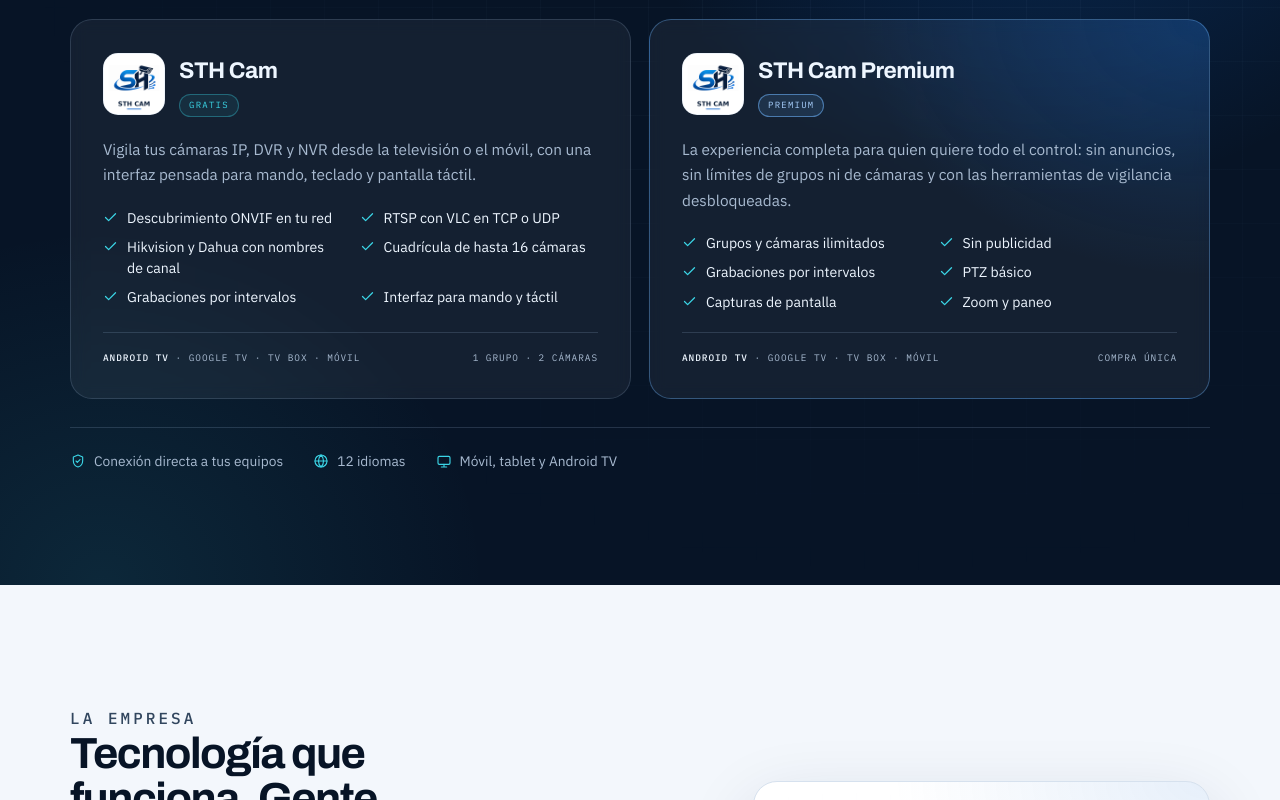
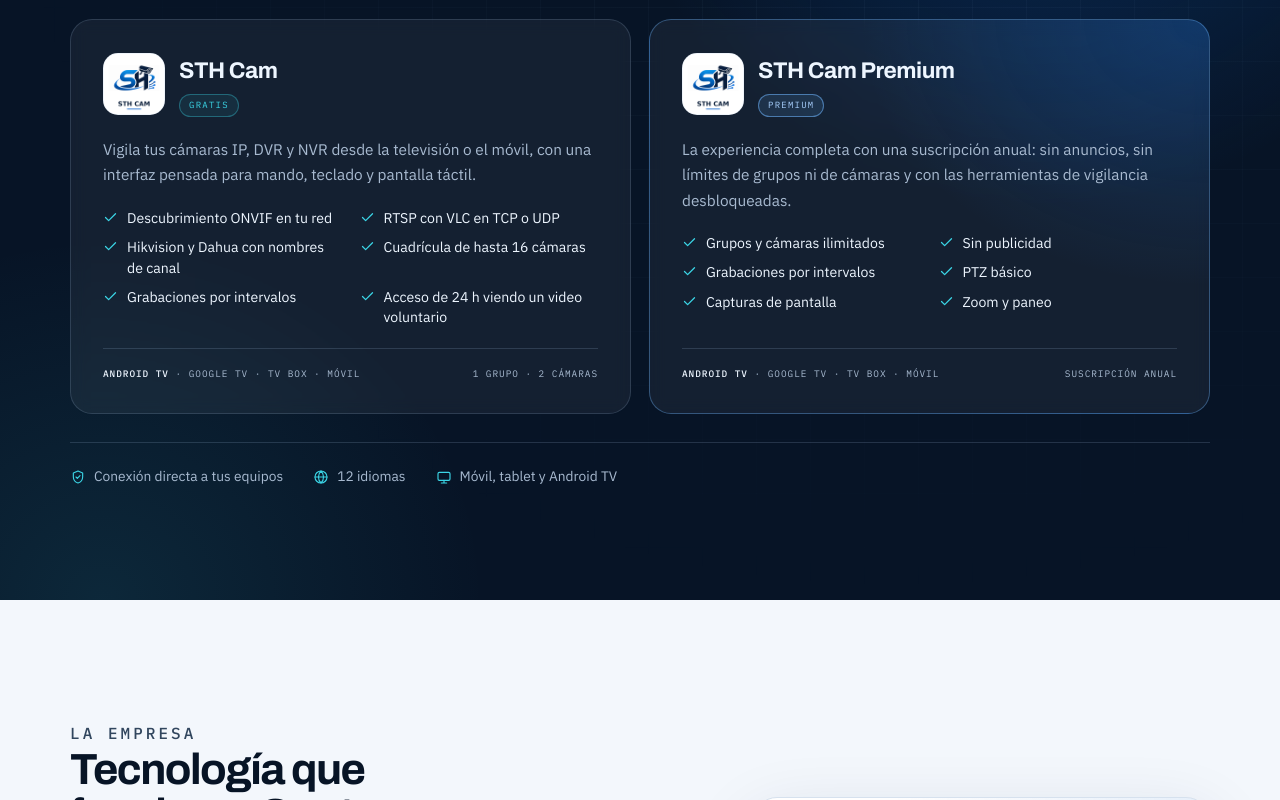
Before and after one commit to hernan840308/sth-web, a plain HTML site: page index.html in a window 1280 px wide. Shown: the part 1664-2464 px from the top of the page. Drawn offline with Linux system fonts and the light colour scheme.

Commit message:
Update STH Cam cards for 24h access and yearly subscription
Co-Authored-By: Claude Code <noreply@anthropic.com>

```diff
--- a/index.html
+++ b/index.html
@@ -1344,7 +1344,7 @@
               </li>
               <li>
                 <svg viewBox="0 0 24 24" fill="none" stroke="currentColor" stroke-width="2" stroke-linecap="round" stroke-linejoin="round" aria-hidden="true"><path d="m4 12 5 5 11-11"/></svg>
-                Interfaz para mando y táctil
+                Acceso de 24 h viendo un video voluntario
               </li>
             </ul>
 
@@ -1364,8 +1364,8 @@
             </div>
 
             <p class="app-desc">
-              La experiencia completa para quien quiere todo el control: sin anuncios,
-              sin límites de grupos ni de cámaras y con las herramientas de vigilancia
+              La experiencia completa con una suscripción anual: sin anuncios, sin
+              límites de grupos ni de cámaras y con las herramientas de vigilancia
               desbloqueadas.
             </p>
 
@@ -1398,7 +1398,7 @@
 
             <div class="app-foot">
               <span><strong>Android TV</strong> · Google TV · TV box · móvil</span>
-              <span>Compra única</span>
+              <span>Suscripción anual</span>
             </div>
           </article>
         </div>
```
